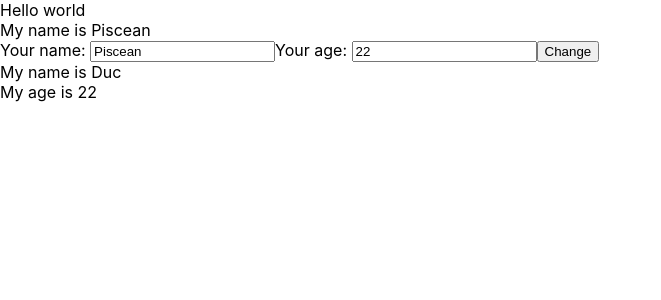
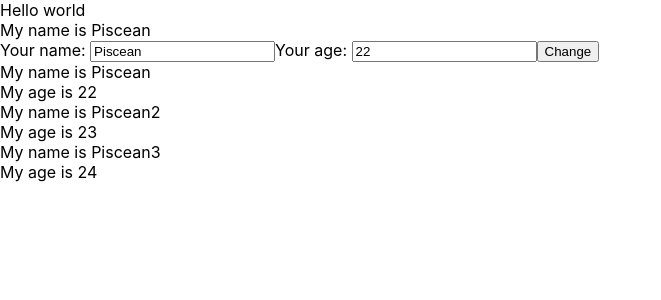
Before and after one commit to PhanTrungDuc25203/learn_react_hook, a React (Create React App) app: page / in a window 1280 px wide. Shown: the top 300 px of the page, without its empty margins (0-661 px from the left). Built offline with nearby package versions, Linux system fonts and the light colour scheme.

Commit message:
react basic 5

```diff
--- a/src/components/DisplayInfo.js
+++ b/src/components/DisplayInfo.js
@@ -2,11 +2,21 @@ import React from "react";
 
 class DisplayInfo extends React.Component {
     render() {
-        const { name, age } = this.props;
+        const { listUsers } = this.props;
         return (
             <div>
-                <div>My name is {name}</div>
-                <div>My age is {age}</div>
+                {listUsers.map((user) => {
+                    return (
+                        <div key={user.id}>
+                            <div>
+                                My name is {user.name}
+                            </div>
+                            <div>
+                                My age is {user.age}
+                            </div>
+                        </div>
+                    )
+                })}
             </div>
         )
     }
--- a/src/components/MyComponent.js
+++ b/src/components/MyComponent.js
@@ -4,11 +4,19 @@ import DisplayInfo from "./DisplayInfo";
 
 class MyComponent extends React.Component {
 
+    state = {
+        listUsers: [
+            { id: 1, name: "Piscean", age: 22 },
+            { id: 2, name: "Piscean2", age: 23 },
+            { id: 3, name: "Piscean3", age: 24 },
+        ]
+    }
+
     render() {
         return (
             <div>
                 <UserInfo />
-                <DisplayInfo name="Duc" age="22" />
+                <DisplayInfo listUsers={this.state.listUsers} />
             </div>
         );
     }
```
